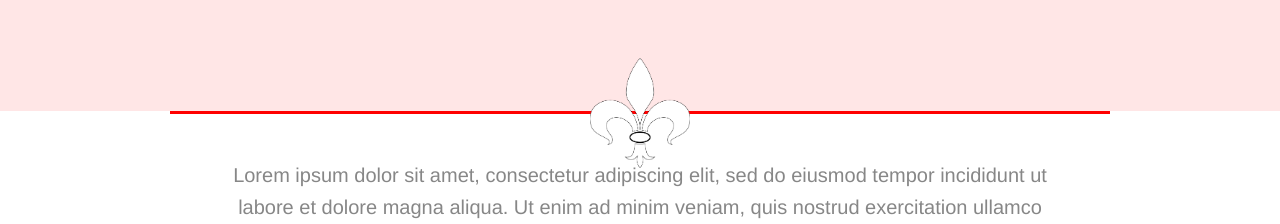
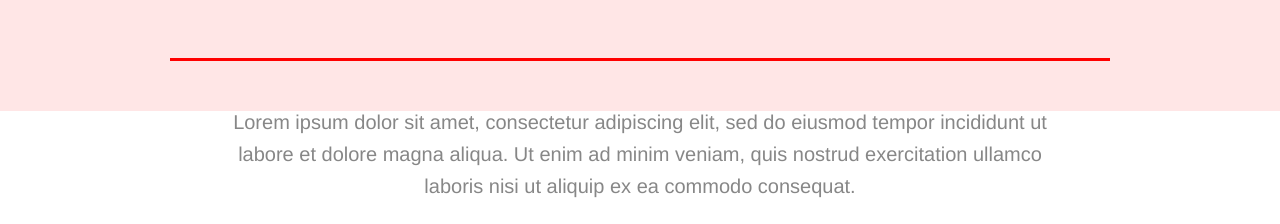
Before and after one commit to dseanbailey/front-end-template-master, a plain HTML site: page front-end-template-master/index.html in a window 1280 px wide. Shown: the part 269-493 px from the top of the page. Drawn offline with Linux system fonts and the light colour scheme.

Commit message:
Update index.html

```diff
--- a/front-end-template-master/index.html
+++ b/front-end-template-master/index.html
@@ -8,9 +8,6 @@
     <header id="top" class="main-header">
       <span class="title">Your Online Hub For Louisville Music</span>
       <h1>Louisville MUSICulture</h1>
-      <img class="fleurdelis" src="img/white-fleur-de-lis.png" alt="Fleur de Lis">
-    </header>
-
 		<div class="primary-content t-border">
 			<p class="intro">
 				Lorem ipsum dolor sit amet, consectetur adipiscing elit, sed do eiusmod tempor incididunt ut labore et dolore magna aliqua. Ut enim ad minim veniam, quis nostrud exercitation ullamco laboris nisi ut aliquip ex ea commodo consequat.
```
